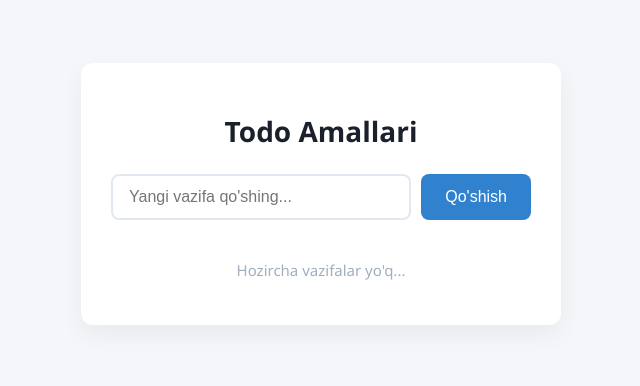
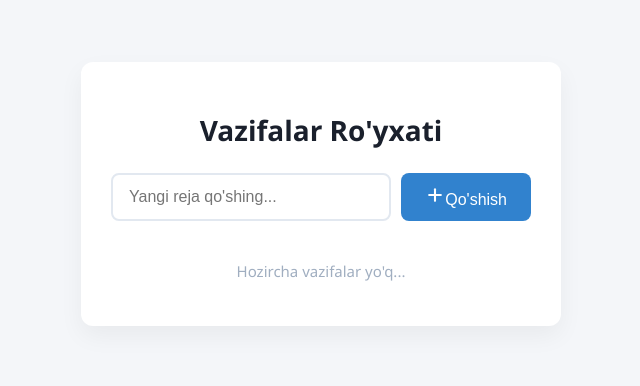
Before and after one commit to umida17/todo-yasash, a React (Vite) app: page / in a window 1280 px wide. Shown: the part 214-600 px from the top of the page, without its empty margins (319-959 px from the left). Built offline with nearby package versions, Linux system fonts and the light colour scheme.

Commit message:
todo cssda stil berilvati

```diff
--- a/src/App.jsx
+++ b/src/App.jsx
@@ -1,5 +1,5 @@
 import { useState } from 'react';
-import './App.css'; // Alohida CSS faylni ulab qo'ydik
+import './App.css';
 
 const App = () => {
   const [todo, setTodo] = useState("");
@@ -26,7 +26,7 @@ const App = () => {
   return (
     <div className="todo-container">
       <div className="todo-box">
-        <h1 className="todo-title">Todo Amallari</h1>
+        <h1 className="todo-title">Vazifalar Ro'yxati</h1>
 
         <div className="input-group">
           <input
@@ -35,9 +35,16 @@ const App = () => {
             value={todo}
             onChange={(e) => setTodo(e.target.value)}
             onKeyDown={handleKeyDown}
-            placeholder="Yangi vazifa qo'shing..."
+            placeholder="Yangi reja qo'shing..."
           />
-          <button onClick={addTask} className="add-button">Qo'shish</button>
+          <button onClick={addTask} className="add-button">
+            {/* Plus (+) SVG Ikonkasi */}
+            <svg width="20" height="20" viewBox="0 0 24 24" fill="none" stroke="currentColor" strokeWidth="2.5" strokeLinecap="round" strokeLinejoin="round">
+              <line x1="12" y1="5" x2="12" y2="19"></line>
+              <line x1="5" y1="12" x2="19" y2="12"></line>
+            </svg>
+            Qo'shish
+          </button>
         </div>
 
         <ul className="todo-list">
@@ -47,8 +54,14 @@ const App = () => {
             tasks.map((el, index) => (
               <li key={index} className="todo-item">
                 <span className="task-text">{el}</span>
-                <button onClick={() => deleteBtn(index)} className="delete-button">
-                  O'chirish
+                <button onClick={() => deleteBtn(index)} className="delete-button" title="O'chirish">
+                  {/* Axlat qutisi (Trash) SVG Ikonkasi */}
+                  <svg width="18" height="18" viewBox="0 0 24 24" fill="none" stroke="currentColor" strokeWidth="2" strokeLinecap="round" strokeLinejoin="round">
+                    <polyline points="3 6 5 6 21 6"></polyline>
+                    <path d="M19 6v14a2 2 0 0 1-2 2H7a2 2 0 0 1-2-2V6m3 0V4a2 2 0 0 1 2-2h4a2 2 0 0 1 2 2v2"></path>
+                    <line x1="10" y1="11" x2="10" y2="17"></line>
+                    <line x1="14" y1="11" x2="14" y2="17"></line>
+                  </svg>
                 </button>
               </li>
             ))
```
